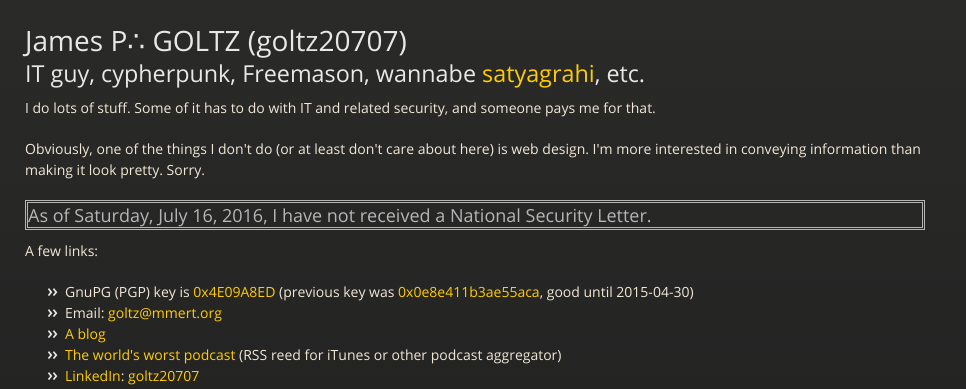
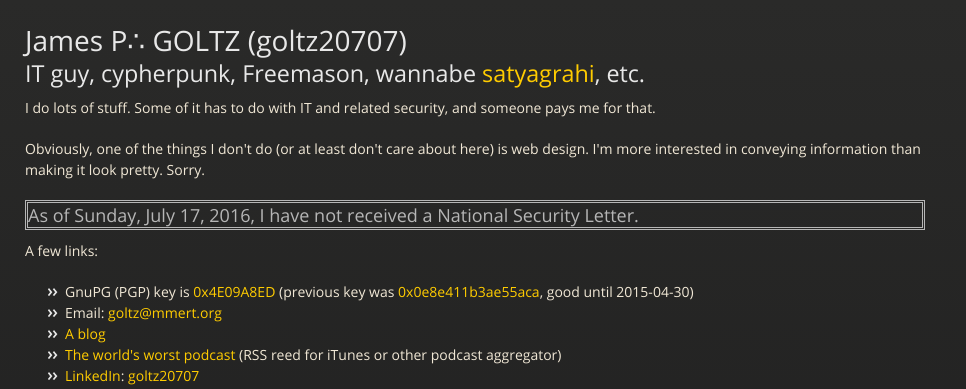
Before and after one commit to goltz20707/goltz20707.github.io, a Jekyll site: the page built from index.html, in a window 1280 px wide. Shown: the top 389 px of the page, without its empty margins (0-966 px from the left). Built offline with Jekyll 4.4.1, drawn with Linux system fonts in a browser that asks for light colours.

Commit message:
Update nsl.html

```diff
--- a/_includes/nsl.html
+++ b/_includes/nsl.html
@@ -3,6 +3,6 @@ date '+%A, %B %e, %Y,'
  -->
 <h3 style="border: double">As of
 
-Saturday, July 16, 2016,
+Sunday, July 17, 2016,
 
 I have not received a National Security Letter.</h3>
```
